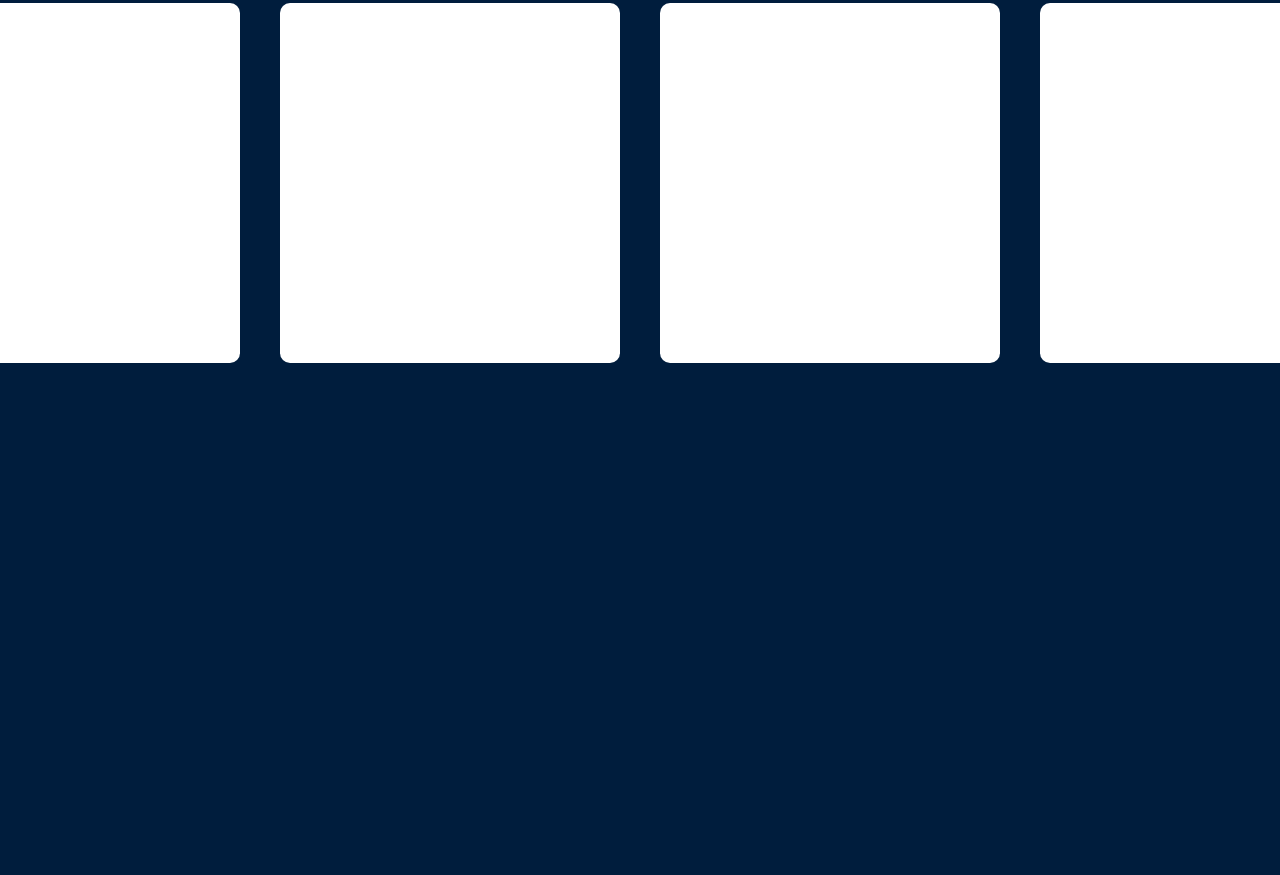
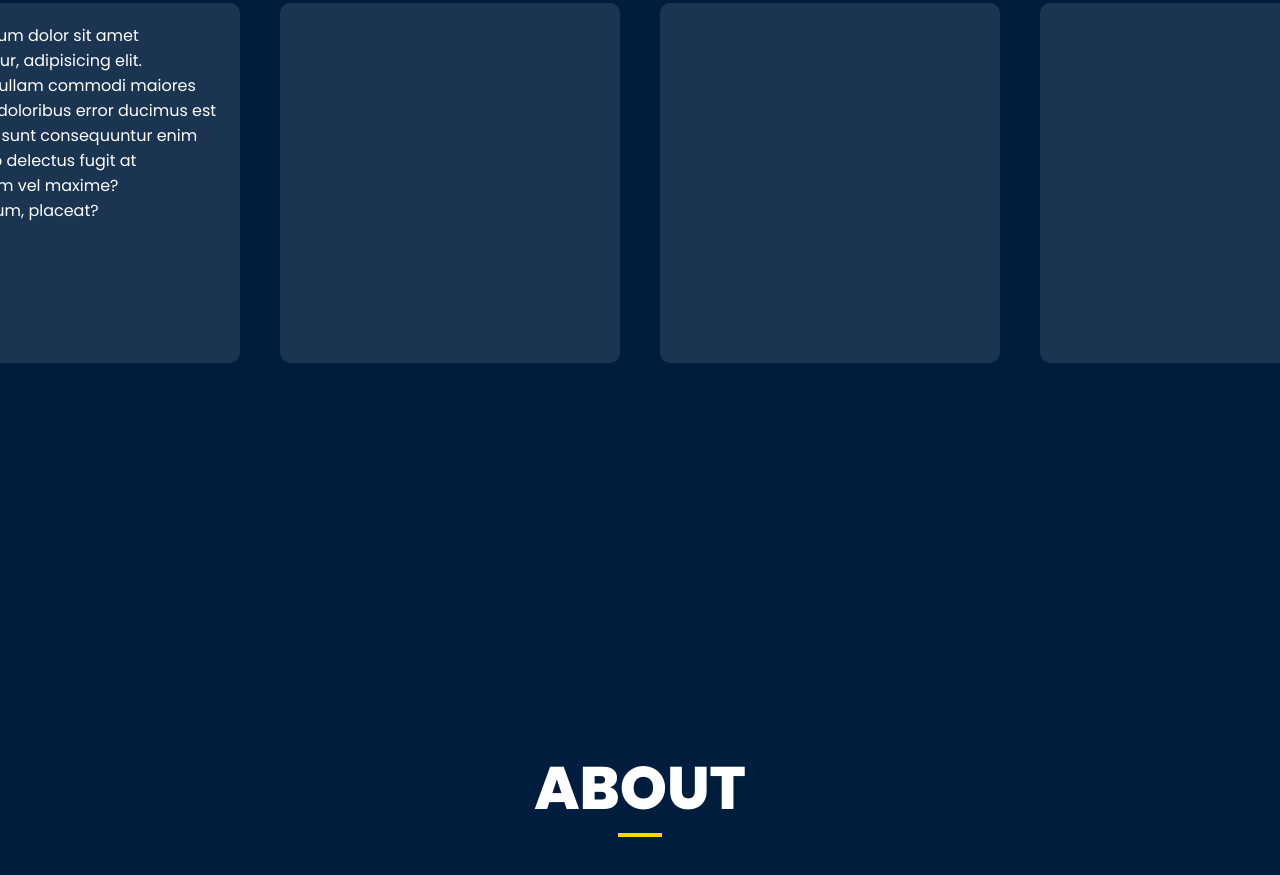
Before and after one commit to ajcanalija/personal-website, a plain HTML site: page index.html in a window 1280 px wide. Shown: the part 917-1792 px from the top of the page. Drawn offline with Linux system fonts and the light colour scheme.

Commit message:
html css update

```diff
--- a/index.html
+++ b/index.html
@@ -41,7 +41,12 @@
                 <div class="project-tile"></div>
             </div>
         </section>
-        <section class="section about"></section>
+        <section class="section about">
+            <div class="section-header">
+                <h3>ABOUT</h3>
+                <hr>
+            </div>
+        </section>
         <section class="section contact">
             Lorem ipsum dolor sit amet consectetur adipisicing elit. Amet fuga nesciunt ut, voluptatibus rerum modi labore harum quam ex consectetur eius, fugit soluta architecto odit eaque magnam, nihil voluptas reiciendis!
         </section>
--- a/style.css
+++ b/style.css
@@ -122,15 +122,35 @@ p{
     padding: 100px 20px;
 }
 .project-tile{
-    background-color: #fff;
+    background-color: rgba(255,255,255, 0.1);
     width: 300px;
     padding: 20px;
     margin: 20px;
     border-radius: 10px;
 }
 
+.project-tile:hover{
+    background-color: rgba(255,255,255, 0.5);
+    transition: 0.5s;
+    transform: scale(1.1);
+}
+.section-header{
+    display: flex;
+    flex-direction: column;
+    align-items: flex-start;
+    justify-content: flex-start;
+}
 /*ABOUT SECTION*/
+h3{
+    font-size: 60px;
+    margin-bottom:0;
 
+}
+hr{
+    border:2px solid gold;
+    margin-top:0;
+    width: 40px;
+}
 
 /*FOOTER*/
 .footer-p{
```
